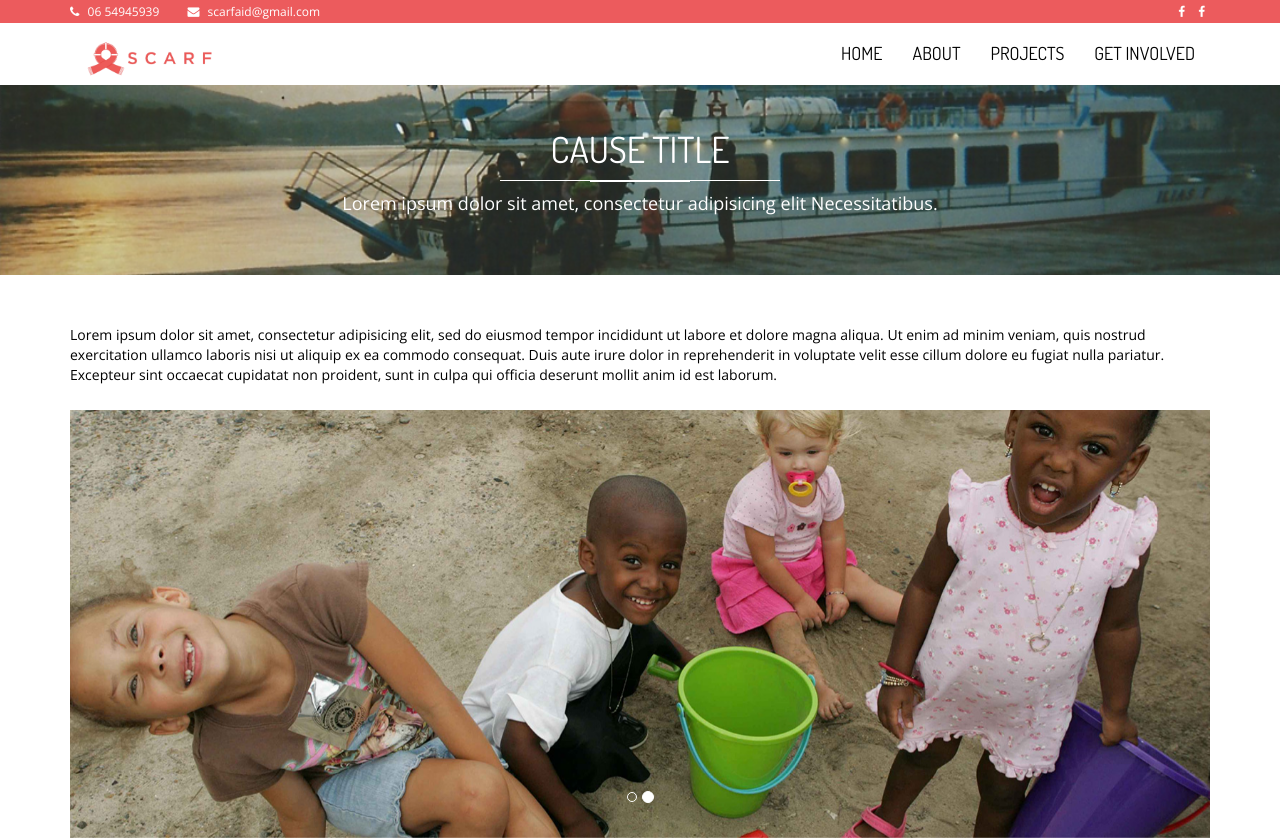
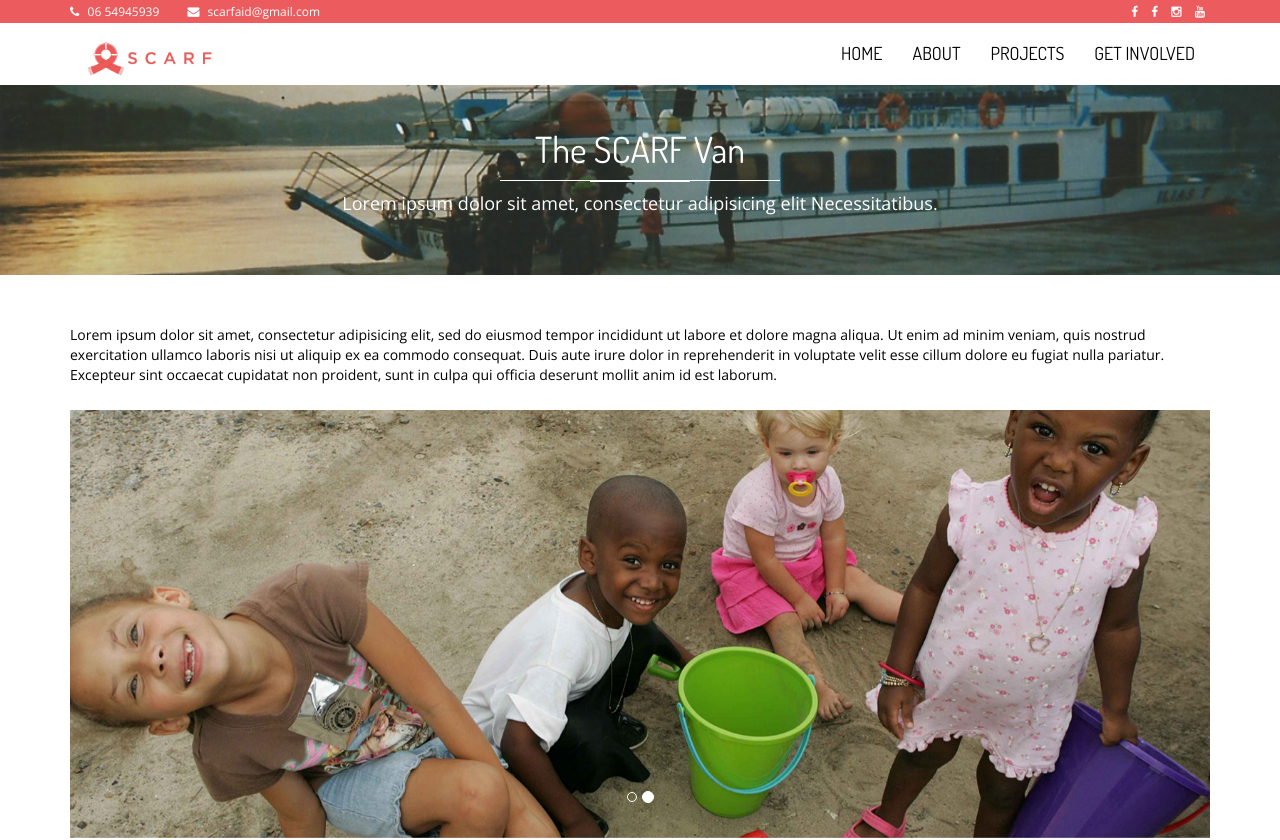
Before and after one commit to imtiffanyyu/Scarf, a plain HTML site: page project2.html in a window 1280 px wide. Shown: the top 840 px of the page. Drawn offline with nearby package versions, Linux system fonts and the light colour scheme; some packages are replaced by stand-ins of ours.

Commit message:
Updated header with social links

```diff
--- a/project2.html
+++ b/project2.html
@@ -2,7 +2,7 @@
 <html class="no-js">
     <head>
         <meta charset="utf-8">
-        <title>Single cause | Charity / Non-profit responsive Bootstrap HTML5 template</title>
+        <title>The SCARF Van | SCARF</title>
         <meta name="description" content="">
         <meta name="viewport" content="width=device-width, initial-scale=1">
 
@@ -58,11 +58,12 @@
 
                         <ul class="list-unstyled list-inline header-social">
 
-                            <li> <a href="www.facebook.com/scarfaid" target="_blank"> <i class="fa fa-facebook"></i> </a> </li>
+                            <li> <a href="http://www.facebook.com/scarfaid" target="_blank"> <i class="fa fa-facebook"></i> </a> </li>
                             <li> <a href="https://www.facebook.com/scarfnl" target="_blank"> <i class="fa fa-facebook"></i>  </a> </li>
-                            <!-- <li> <a href="#" target="_blank"> <i class="fa fa-google"></i>  </a> </li>
-                            <li> <a href="#" target="_blank"> <i class="fa fa-youtube"></i>  </a> </li>
-                            <li> <a href="#" target="_blank"> <i class="fa fa fa-pinterest-p"></i>  </a> </li> -->
+                            <!-- <li> <a href="#" target="_blank"> <i class="fa fa-google"></i>  </a> </li> -->
+                            <li> <a href="https://www.instagram.com/thescarfvan/" target="_blank"> <i class="fa fa-instagram"></i>  </a> </li>
+                            <li> <a href="https://www.youtube.com/channel/UCINs8wr6ux3I3wPUE91xJcA" target="_blank"> <i class="fa fa-youtube"></i>  </a> </li>
+                            <!-- <li> <a href="#" target="_blank"> <i class="fa fa fa-pinterest-p"></i>  </a> </li> -->
 
                        </ul> <!-- /.header-social  -->
 
@@ -127,7 +128,7 @@
 
 		<div class="container zoomIn animated">
 
-			<h1 class="page-title">CAUSE TITLE <span class="title-under"></span></h1>
+			<h1 class="page-title">The SCARF Van <span class="title-under"></span></h1>
 			<p class="page-description">
 				Lorem ipsum dolor sit amet, consectetur adipisicing elit Necessitatibus.
 			</p>
```
Also changed, not shown: about.html (+9 -8 lines), getinvolved.html (+5 -4 lines), index.html (+6 -5 lines), project1.html (+6 -5 lines).
